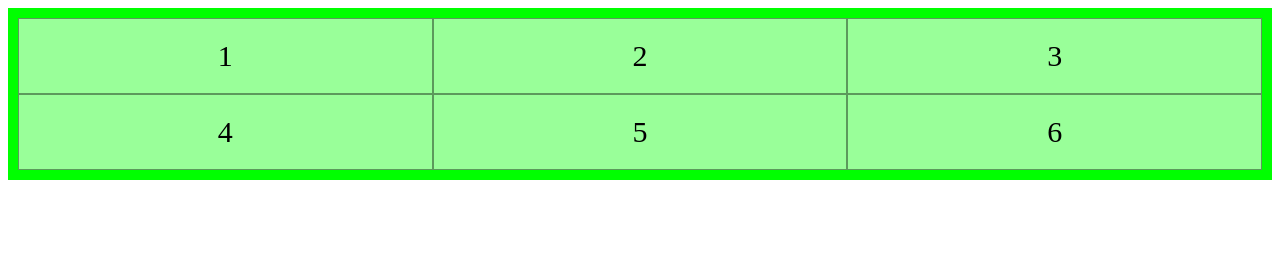
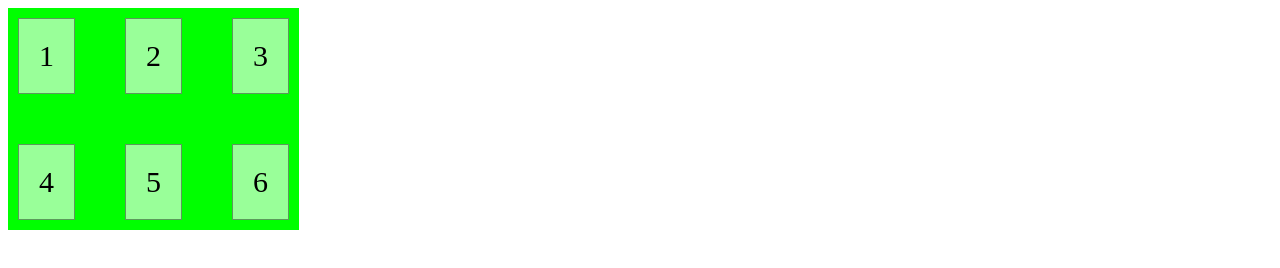
Before and after one commit to vdprog2019/Desk, a plain HTML site: page index.html in a window 1280 px wide. Drawn offline with Linux system fonts and the light colour scheme.

Commit message:
gap отступы

```diff
--- a/index.html
+++ b/index.html
@@ -3,8 +3,10 @@
 
          <style>
              .container{
-                 display: grid;
+                 display: inline-grid;
                  grid-template-columns: auto auto auto;
+                 grid-column-gap: 50px;
+                 grid-row-gap: 50px;
                  background-color: #00ff00;
                  padding: 10px;
              }
```
